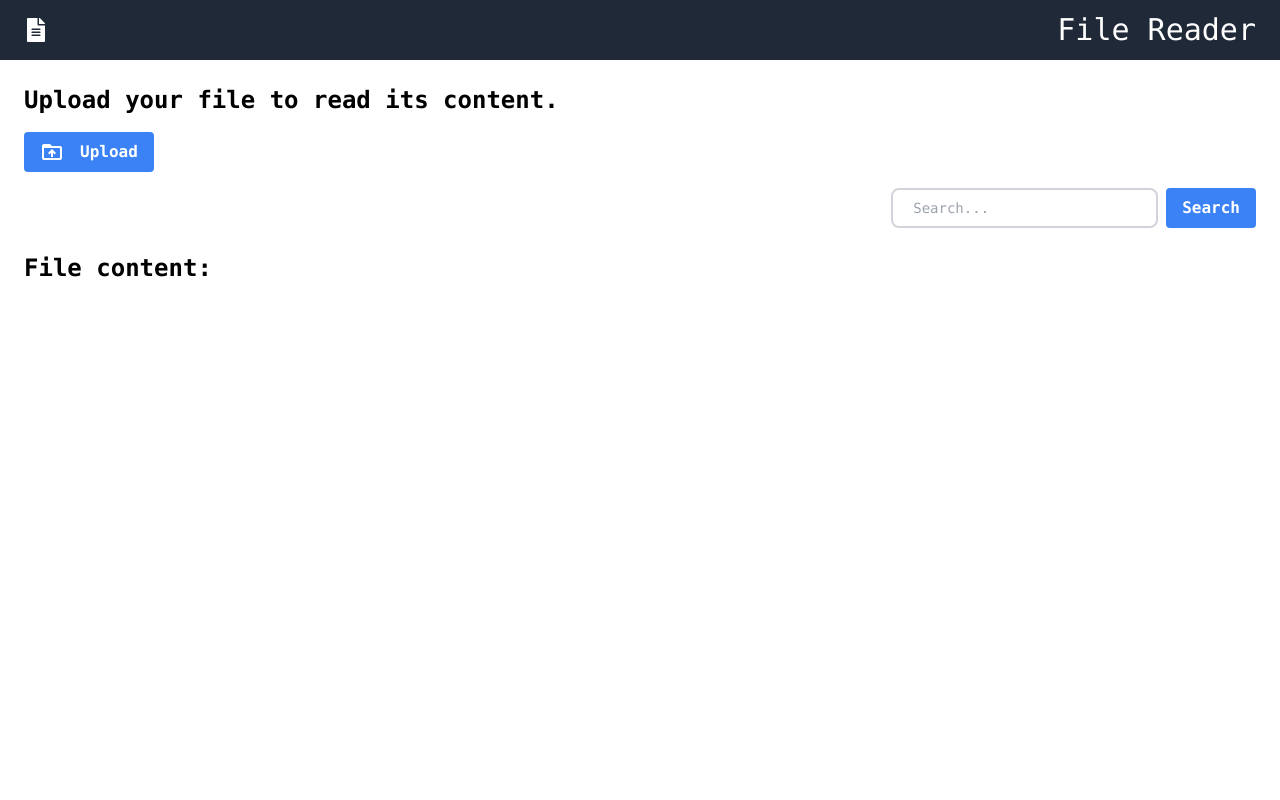
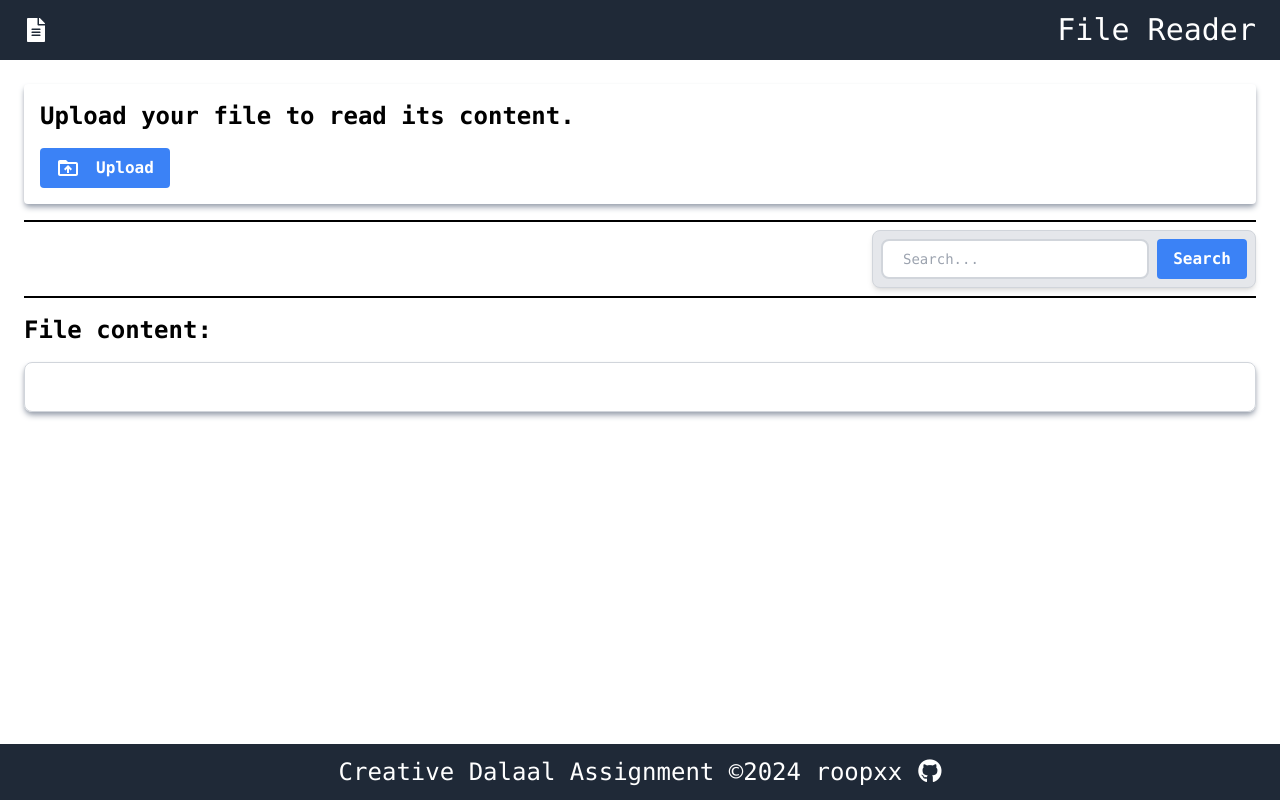
Before and after one commit to roopxx/file-reader, a React (Vite) app: page / in a window 1280 px wide. Built offline with nearby package versions, Linux system fonts and the light colour scheme.

Commit message:
Add Footer component and style it

```diff
--- a/index.html
+++ b/index.html
@@ -3,6 +3,10 @@
   <head>
     <meta charset="UTF-8" />
     <link rel="icon" type="image/svg+xml" href="/vite.svg" />
+    <script
+      src="https://kit.fontawesome.com/0f753b761c.js"
+      crossorigin="anonymous"
+    ></script>
     <meta name="viewport" content="width=device-width, initial-scale=1.0" />
     <title>File Reader</title>
   </head>
--- a/src/App.jsx
+++ b/src/App.jsx
@@ -2,6 +2,7 @@ import NavBar from "./components/NavBar";
 import FileUpload from "./components/FileUpload";
 import { useState } from "react";
 import SearchBox from "./components/SearchBox";
+import Footer from "./components/Footer";
 
 function App() {
   const [fileContent, setFileContent] = useState("");
@@ -15,8 +16,10 @@ function App() {
       <NavBar />
       <div className="mx-auto max-w-3xl px-4 sm:px-6 md:max-w-7xl py-6">
         <FileUpload onUpload={handleFileUpload} />
+        <hr className="border border-black mt-4" />
         <SearchBox content={fileContent} />
       </div>
+      <Footer />
     </>
   );
 }
--- a/src/components/FileUpload.jsx
+++ b/src/components/FileUpload.jsx
@@ -65,6 +65,7 @@ export default function FileUpload({ onUpload }) {
 
   return (
     <>
+      <div className="bg-white p-4 rounded shadow-md shadow-gray-400">
         <h1 className="font-bold text-2xl">
           Upload your file to read its content.
         </h1>
@@ -83,11 +84,12 @@ export default function FileUpload({ onUpload }) {
           id="file"
         />
         {fileDetail && (
-        <div className="bg-gray-100 p-4 mt-4 rounded">
+          <div className="border-4 border-double mt-4 pt-4 border-gray-500 bg-blue-50 p-4 w-fit">
             <p>File name : {fileDetail?.name}</p>
             <p>File word count : {fileDetail?.wordCount}</p>
           </div>
         )}
+      </div>
     </>
   );
 }
--- /dev/null
+++ b/src/components/Footer.jsx
@@ -0,0 +1,18 @@
+export default function Footer() {
+  return (
+    <div className="text-2xl absolute bottom-0 py-3 left-0 flex items-center justify-center gap-4 w-full px-10 bg-gray-800 text-white">
+      <p>
+        Creative Dalaal Assignment ©
+        <script>document.write(new Date().getFullYear());</script>
+        2024 roopxx
+      </p>
+      <a
+        className="hover:scale-110"
+        href="https://github.com/roopxx"
+        target="_blank"
+      >
+        <i className="fab fa-github hover:animate-spin" aria-hidden="true"></i>
+      </a>
+    </div>
+  );
+}
--- a/src/components/SearchBox.jsx
+++ b/src/components/SearchBox.jsx
@@ -74,7 +74,7 @@ export default function SearchBox({ content }) {
 
   return (
     <>
-      <div className="mt-4 flex items-center justify-end">
+      <div className="mt-2 flex items-center justify-end">
         {searchResults && (
           <div className="flex-1 text-left text-sm text-gray-700">
             <h2 className="text-xl font-bold mb-2">Search Results:</h2>
@@ -91,7 +91,7 @@ export default function SearchBox({ content }) {
             </p>
           </div>
         )}
-        <div className="flex gap-2">
+        <div className="flex gap-2 bg-gray-200 shadow-md rounded-lg p-2 border border-gray-300 w-96">
           <input
             id="search-input"
             type="text"
@@ -113,7 +113,7 @@ export default function SearchBox({ content }) {
           </button>
         </div>
       </div>
-      <div className="search-history mt-2 flex flex-col items-end">
+      <div className="search-history mt-1 flex flex-col items-end">
         {searchHistory.map((term, index) => (
           <span
             key={index}
@@ -124,7 +124,8 @@ export default function SearchBox({ content }) {
           </span>
         ))}
       </div>
-      <div className="mt-4">
+      <hr className="border border-black mt-1" />
+      <div className="my-4">
         <h1 className="font-bold text-2xl">File content:</h1>
       </div>
       <SearchResultOutput content={content} searchTerm={searchTerm} />
--- a/src/components/SearchResultOutput.jsx
+++ b/src/components/SearchResultOutput.jsx
@@ -23,7 +23,7 @@ export default function SearchResultOutput({ content, searchTerm }) {
   };
 
   return (
-    <div>
+    <div className="border border-gray-300 p-4 rounded-lg shadow-md shadow-gray-400 overflow-hidden break-words">
       <div className="mt-4">
         <pre className="whitespace-pre-line">
           {highlightResults(content, searchTerm)}
```
Lines whose indentation alone changed are shown as unchanged.
